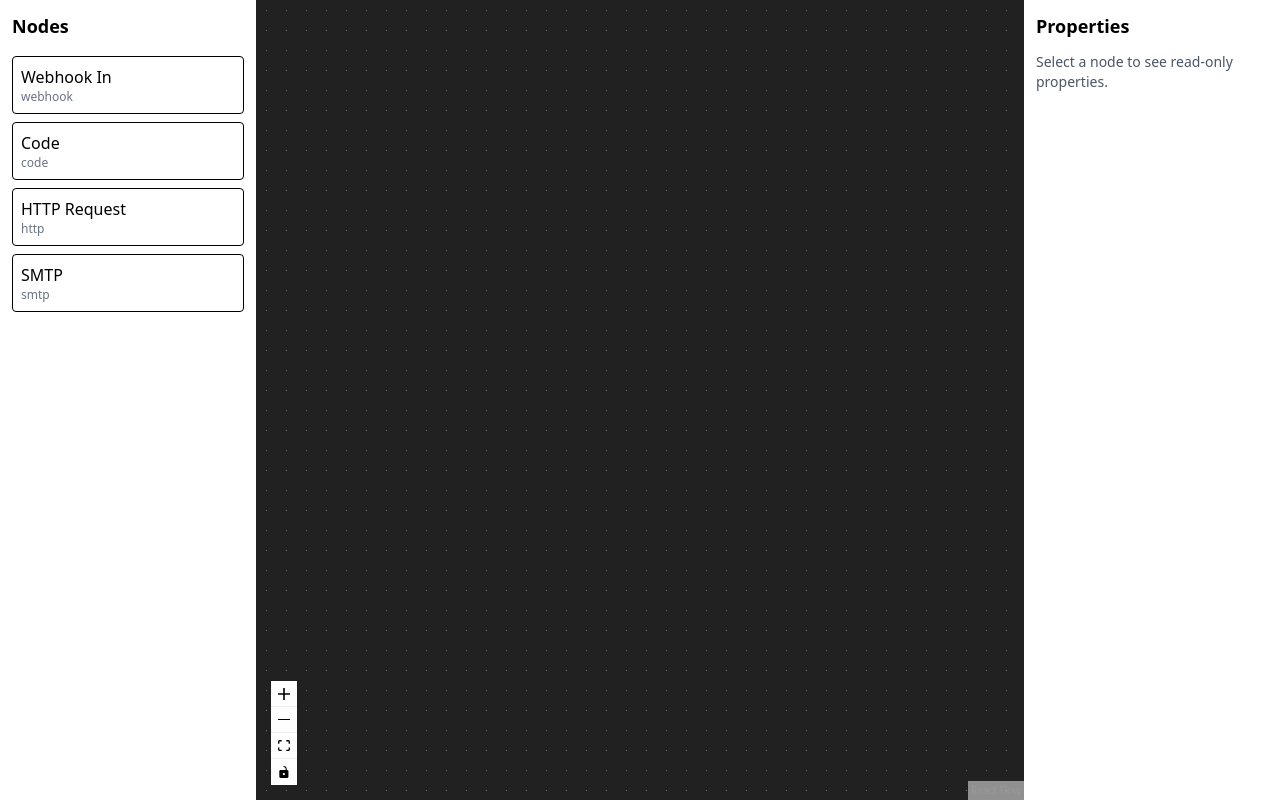
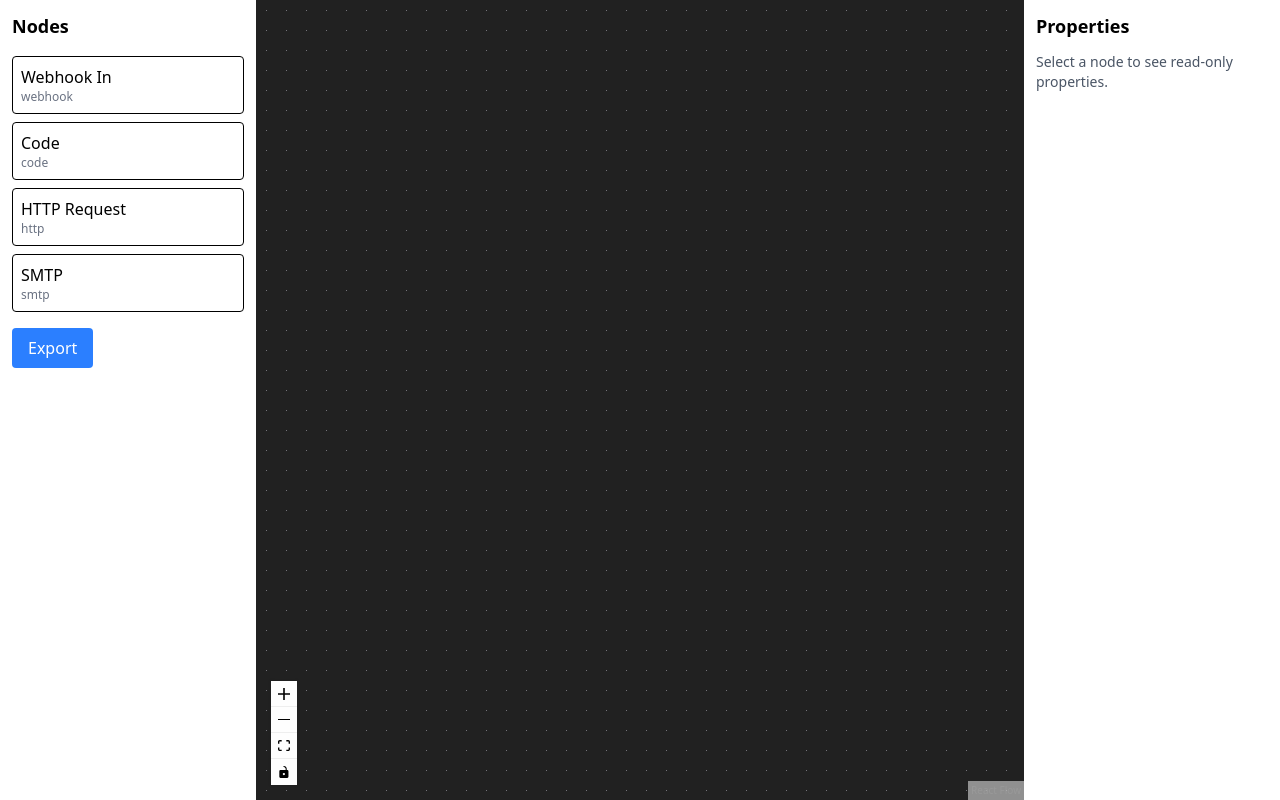
Before and after one commit to naffiziqbal/nafiziqbal-JoulesLabs-front-end-task, a React (Vite) app: page / in a window 1280 px wide. Built offline with nearby package versions, Linux system fonts and the light colour scheme.

Commit message:
Enhance App component to manage nodes and edges state; implement export functionality for flow data in JSON format. Update MainScreen and SideBar to support new props for improved flow management.

```diff
--- a/src/App.tsx
+++ b/src/App.tsx
@@ -1,16 +1,58 @@
-import { useState } from "react";
+import { useCallback, useState } from "react";
 import MainScreen from "./components/main-screen";
 import RightBar from "./components/right-bar";
 import SideBar from "./components/side-bar";
-import type { Node } from "@xyflow/react";
+import {
+  useEdgesState,
+  useNodesState,
+  type Edge,
+  type Node,
+  type ReactFlowInstance,
+} from "@xyflow/react";
+import type { FlowState } from "./types/types";
+import {
+  exportToJSON,
+  fromReactFlowEdges,
+  fromReactFlowNodes,
+} from "./utils/helper";
 
 export default function App() {
   const [selected, setSelected] = useState<Node | null>(null);
+  const [nodes, setNodes, onNodesChange] = useNodesState([] as Node[]);
+  const [edges, setEdges, onEdgesChange] = useEdgesState([] as Edge[]);
+  const [rfInstance, setRfInstance] = useState<ReactFlowInstance | null>(null);
+
+  const handleExport = useCallback(() => {
+    const flow: FlowState = {
+      version: 1,
+      nodes: fromReactFlowNodes(nodes),
+      edges: fromReactFlowEdges(edges),
+      viewport: rfInstance ? rfInstance.toObject() : { x: 0, y: 0, zoom: 1 },
+    };
+    const blob = new Blob([exportToJSON(flow)], { type: "application/json" });
+    const url = URL.createObjectURL(blob);
+    const a = document.createElement("a");
+    a.href = url;
+    a.download = "flow.json";
+    a.click();
+    URL.revokeObjectURL(url);
+  }, [nodes, edges, rfInstance]);
 
   return (
     <div className="grid grid-cols-[20%_60%_20%]">
-      <SideBar />
-      <MainScreen selected={selected} setSelected={setSelected} />
+      <SideBar handleExport={handleExport} />
+      <MainScreen
+        selected={selected}
+        setSelected={setSelected}
+        nodes={nodes}
+        setNodes={setNodes}
+        edges={edges}
+        setEdges={setEdges}
+        onNodesChange={onNodesChange}
+        onEdgesChange={onEdgesChange}
+        rfInstance={rfInstance}
+        setRfInstance={setRfInstance}
+      />
       <RightBar selected={selected} />
     </div>
   );
--- a/src/components/main-screen.tsx
+++ b/src/components/main-screen.tsx
@@ -4,11 +4,11 @@ import {
   BackgroundVariant,
   Controls,
   ReactFlow,
-  useEdgesState,
-  useNodesState,
   type Connection,
   type Edge,
   type Node,
+  type NodeChange,
+  type EdgeChange,
   type ReactFlowInstance,
 } from "@xyflow/react";
 import "@xyflow/react/dist/style.css";
@@ -24,14 +24,28 @@ import ConfigModal from "./edit-modal";
 export default function MainScreen({
   selected,
   setSelected,
+  nodes,
+  setNodes,
+  edges,
+  setEdges,
+  onNodesChange,
+  onEdgesChange,
+  rfInstance,
+  setRfInstance,
 }: {
   selected: Node | null;
   setSelected: (node: Node | null) => void;
+  nodes: Node[];
+  setNodes: (nodes: Node[]) => void;
+  edges: Edge[];
+  setEdges: (edges: Edge[]) => void;
+  onNodesChange: (changes: NodeChange[]) => void;
+  onEdgesChange: (changes: EdgeChange[]) => void;
+  rfInstance: ReactFlowInstance | null;
+  setRfInstance: (rfInstance: ReactFlowInstance | null) => void;
 }) {
   const wrapperRef = useRef<HTMLDivElement | null>(null);
-  const [nodes, setNodes, onNodesChange] = useNodesState([] as Node[]);
-  const [edges, setEdges, onEdgesChange] = useEdgesState([] as Edge[]);
-  const [rfInstance, setRfInstance] = useState<ReactFlowInstance | null>(null);
+
   const [editingNode, setEditingNode] = useState<Node | null>(null);
 
   const onDragOver = useCallback((event: React.DragEvent) => {
--- a/src/components/side-bar.tsx
+++ b/src/components/side-bar.tsx
@@ -1,7 +1,11 @@
 import { NODE_TEMPLATES } from "../data/data";
 import type { NodeType } from "../types/types";
 
-export default function SideBar() {
+export default function SideBar({
+  handleExport,
+}: {
+  handleExport: () => void;
+}) {
   return (
     <div className="bg-white p-3 space-y-4">
       <h4 className="font-bold text-lg">Nodes</h4>
@@ -10,6 +14,12 @@ export default function SideBar() {
           <PaletteItem key={t.type} template={t} />
         ))}
       </div>
+      <button
+        className="bg-blue-500 text-white px-4 py-2 rounded"
+        onClick={handleExport}
+      >
+        Export
+      </button>
     </div>
   );
 }
--- a/src/utils/helper.ts
+++ b/src/utils/helper.ts
@@ -39,7 +39,6 @@ export function toReactFlowNodes(nodes: FlowNode[]): Node[] {
   }));
 }
 
-
 export function toReactFlowEdges(edges: FlowEdge[]): Edge[] {
   return edges.map((e) => ({
     id: e.id,
@@ -48,3 +47,7 @@ export function toReactFlowEdges(edges: FlowEdge[]): Edge[] {
     animated: true,
   }));
 }
+
+export function exportToJSON(flow: FlowState) {
+  return JSON.stringify(flow, null, 2);
+}
```
Lines whose indentation alone changed are shown as unchanged.
